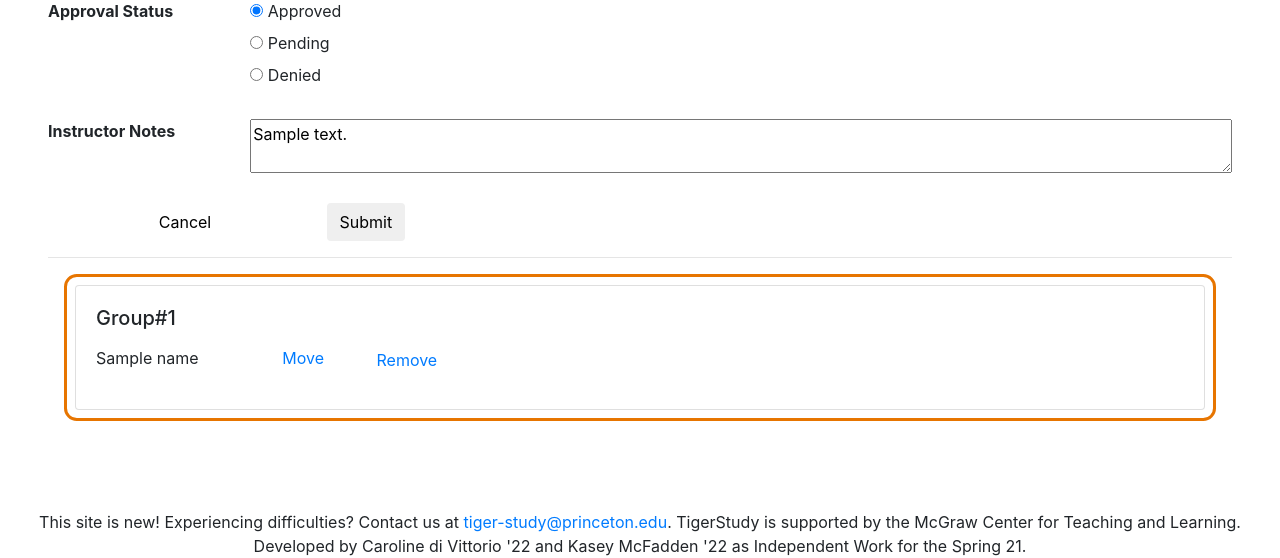
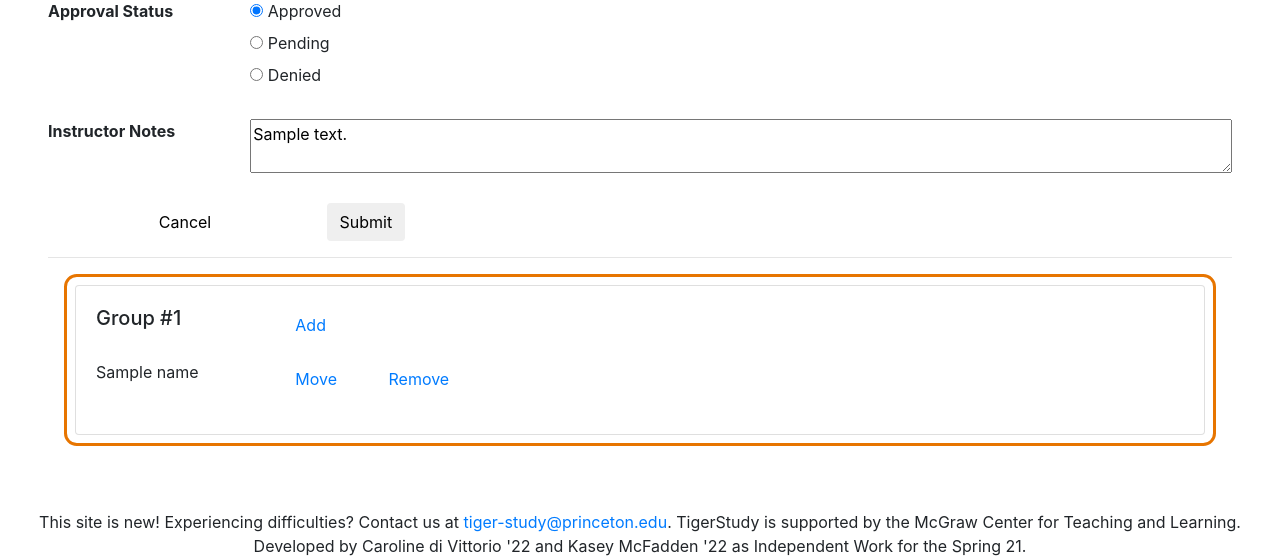
Before and after one commit to carolinedivittorio/tiger-study-v2, a Flask app: template templates/admin_edit_course.html in a window 1280 px wide. Shown: the part 242-800 px from the top of the page. Run offline with Flask 2, Linux system fonts and the light colour scheme; the template is opened without the code that fills it: most values are stand-ins (such as "Sample title", 1, 10 or a date in 2020); parts of the project's set-up code (start-up, migrations or seed data) failed here and were passed over; some libraries are stand-ins or nearby versions.

Commit message:
doing stuff

```diff
--- a/app.py
+++ b/app.py
@@ -172,7 +172,7 @@ def _switchStudentInClass(netid, class_dept, class_num):
         return groupid
 
     students_in_group = getStudentsInGroup(groupid)
-    if (len(students_in_group <= 1)):
+    if (len(students_in_group) <= 1):
         if not TESTING:
             mail.send(newGroupWelcomeEmail(netid, groupid))
     else:
@@ -545,9 +545,51 @@ def admin_override():
     override_type = request.form.get('override_type')
     dept = request.form.get('dept')
     classnum = request.form.get('classnum')
-    groupid = request.form.get('groupid')
     if override_type == "remove":
+        groupid = request.form.get('groupid')
         removeStudentFromGroup(netid, groupid, dept, classnum)
+
+    elif override_type == "move":
+        groupid = getGroupOfStudentInClass(netid, dept, classnum)
+        new_groupid = request.form.get('new_groupid')
+        removeStudentFromGroup(netid, groupid, dept, classnum)
+        addStudentToGroup(netid, new_groupid)
+
+        endorsement_status = getClassEndorsement(dept, classnum)
+
+        if endorsement_status == 1:
+            if not TESTING:
+                mail.send(waitingApprovalEmail(dept, classnum, netid))
+
+        students_in_group = getStudentsInGroup(new_groupid)
+        if (len(students_in_group) <= 1):
+            if not TESTING:
+                mail.send(newGroupWelcomeEmail(netid, new_groupid))
+        else:
+            if not TESTING:
+                mail.send(newStudentWelcomeEmail(netid, students_in_group, new_groupid))
+
+    elif override_type == "add":
+        groupid = getGroupOfStudentInClass(netid, dept, classnum)
+        new_groupid = request.form.get('new_groupid')
+        removeStudentFromGroup(netid, groupid, dept, classnum)
+        addStudentToGroup(netid, new_groupid)
+
+        endorsement_status = getClassEndorsement(dept, classnum)
+
+        if endorsement_status == 1:
+            if not TESTING:
+                mail.send(waitingApprovalEmail(dept, classnum, netid))
+
+        students_in_group = getStudentsInGroup(new_groupid)
+        if (len(students_in_group) <= 1):
+            if not TESTING:
+                mail.send(newGroupWelcomeEmail(netid, new_groupid))
+        else:
+            if not TESTING:
+                mail.send(newStudentWelcomeEmail(netid, students_in_group, new_groupid))
+
+
 
     course = getCourse(dept, classnum)
     group_overview = getGroupsInClass(dept, classnum)
--- a/database.py
+++ b/database.py
@@ -519,6 +519,8 @@ def switchGroup(netid, dept, num):
     addStudentToGroup(netid, new_groupid)
     return Alert(["success", new_groupid])
 
+
+
 # -----------------------------------------------------------------------
 def approveCourse(dept, num, approval, msg):
     conn = db.connect()
--- a/templates/admin_edit_course.html
+++ b/templates/admin_edit_course.html
@@ -75,7 +75,14 @@
                       <div style = 'border:3px; border-style:solid; border-color:#E77500; border-radius: 1vw;padding: 0.5em;margin:1em'>
                         <div class="card">
                           <div class="card-body">
-                            <h5 class="card-title">Group#{{group[0].getGroupId()}}</h5>
+                            <div class="row">
+                              <div class="col-2">
+                                <h5>Group #{{group[0].getGroupId()}}</h5>
+                              </div>
+                              <div class="col-10">
+                                <button class="btn btn-link" style="padding:0.5; margin:0.5;" data-toggle="modal" data-target="#addModal">Add</button>
+                              </div>
+                            </div>
                             <!-- <h6 class="card-subtitle mb-2 text-muted">Card subtitle</h6> -->
                             <p class="card-text">
                               {% for student in group[1] %}
@@ -89,7 +96,7 @@
                                       <input type="hidden" name="classnum" value={{course.getNum()}}>
                                       <input type="submit" style="color:black; padding:0;" class="btn btn-link" value="Group #{{course[3]}}">
                                     </form> -->
-                                    <a href="#">Move</a>
+                                    <button class="btn btn-link" style="padding:0.5; margin:0.5;" data-toggle="modal" data-target="#moveModal">Move</button>
                                   </div>
                                   <div class="col-9">
                                     <form action="admin_override" method="post">
@@ -98,7 +105,7 @@
                                       <input type="hidden" name="dept" value={{course.getDept()}}>
                                       <input type="hidden" name="classnum" value={{course.getNum()}}>
                                       <input type="hidden" name="override_type" value="remove">
-                                      <input type="submit" style="padding:0;" class="btn btn-link" value="Remove">
+                                      <input type="submit" style="padding:0.5; margin:0.5" class="btn btn-link" value="Remove">
                                     </form>
                                   </div>
                                 </div>
@@ -113,6 +120,72 @@
                     </div>
                   </div>
               </div>
+              <!-- MOVE MODAL -->
+              <div class="modal" id="moveModal">
+                <div class="modal-dialog">
+                  <div class="modal-content">
+                    <!-- Modal Header -->
+                    <div class="modal-header">
+                      <h4 class="modal-title">Move {{netid}} to a different group</h4>
+                      <button type="button" class="close" data-dismiss="modal">&times;</button>
+                    </div>
+                    <!-- Modal body -->
+                    <div class="modal-body text-center">
+                      Select a new group for {{netid}}.<br><br>
+                      <form action="admin_override" id="admin_override_move" method = "post">
+                        <input type="hidden" name="netid" value={{netid}}>
+                        <input type="hidden" name="dept" value={{course.getDept()}}>
+                        <input type="hidden" name="classnum" value={{course.getNum()}}>
+                        <input type="hidden" name="override_type" value="move">
+                        <select style="padding:2" id="new_groupid" name="new_groupid">
+                          {% for group in groups %}
+                            <option value={{group[0].getGroupId()}}>
+                              <p>Group# {{group[0].getGroupId()}}</p>
+                            </option>
+                          {% endfor %}
+                        <button type="button" class="btn btn-danger" data-dismiss="modal">Cancel</button>
+                        <input type="submit" style="padding:0.5; margin:2" class="btn btn-primary" value="Move">
+                      </form>
+                    </div>
+                  </div>
+                </div>
+              </div>
+
+
+              <!-- MOVE MODAL -->
+              <div class="modal" id="addModal">
+                <div class="modal-dialog">
+                  <div class="modal-content">
+                    <!-- Modal Header -->
+                    <div class="modal-header">
+                      <h4 class="modal-title">Add New Student</h4>
+                      <button type="button" class="close" data-dismiss="modal">&times;</button>
+                    </div>
+                    <!-- Modal body -->
+                    <div class="modal-body text-center">
+                      Enter information for the new student.<br><br>
+                      <form action="admin_override" id="admin_override_move" method="post">
+                        <input type="hidden" name="netid" value={{netid}}>
+                        <input type="hidden" name="dept" value={{course.getDept()}}>
+                        <input type="hidden" name="classnum" value={{course.getNum()}}>
+                        <input type="hidden" name="override_type" value="add">
+                        <input type="text" name="added_netid" placeholder="Netid">
+                        <select style="padding:2" id="new_groupid" name="new_groupid">
+                          {% for group in groups %}
+                            <option value={{group[0].getGroupId()}}>
+                              <p>Group# {{group[0].getGroupId()}}</p>
+                            </option>
+                          {% endfor %}
+                        </select>
+                        <button type="button" class="btn btn-danger" data-dismiss="modal">Cancel</button>
+                        <input type="submit" style="padding:0.5; margin:2" class="btn btn-primary" value="Add">
+                      </form>
+                    </div>
+                  </div>
+                </div>
+              </div>
+
+
           </div>
       </div>
     </div>
--- a/templates/nav.html
+++ b/templates/nav.html
@@ -26,7 +26,7 @@
 {% endif %}
 
 <!-- nav bar -->
-  <nav class="navbar navbar-custom navbar-expand-lg navbar-light bg-light" >
+  <nav class="navbar navbar-custom navbar-expand-lg navbar-light bg-light">
     <div class="container-fluid">
 
       <!-- Navbar brand name -->
```
